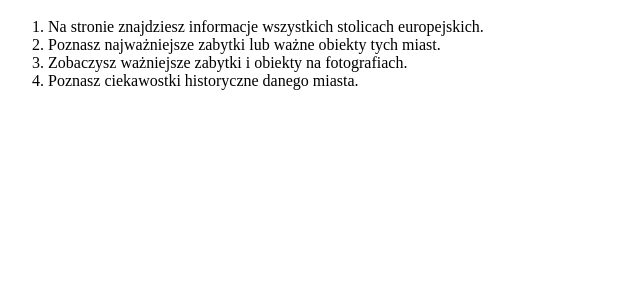
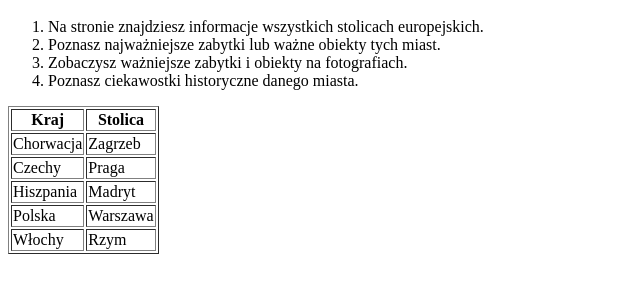
Before and after one commit to mieczyslawow/strona, a plain HTML site: page index.html in a window 1280 px wide. Shown: the part 48-338 px from the top of the page, without its empty margins (0-640 px from the left). Drawn offline with Linux system fonts and the light colour scheme.

Commit message:
Ćwiczenie 5

```diff
--- a/index.html
+++ b/index.html
@@ -12,6 +12,31 @@
         <li>Poznasz ciekawostki historyczne danego miasta.</li>
       </ol>
     </p>
-
+    <table border="1">
+      <tr>
+        <th>Kraj</th>
+        <th>Stolica</th>
+      </tr>
+      <tr>
+        <td>Chorwacja</td>
+        <td>Zagrzeb</td>
+      </tr>
+      <tr>
+        <td>Czechy</td>
+        <td>Praga</td>
+      </tr>
+      <tr>
+        <td>Hiszpania</td>
+        <td>Madryt</td>
+      </tr>
+      <tr>
+        <td>Polska</td>
+        <td>Warszawa</td>
+      </tr>
+      <tr>
+        <td>Włochy</td>
+        <td>Rzym</td>
+      </tr>
+    </table>
   </body>
 </html>
```
